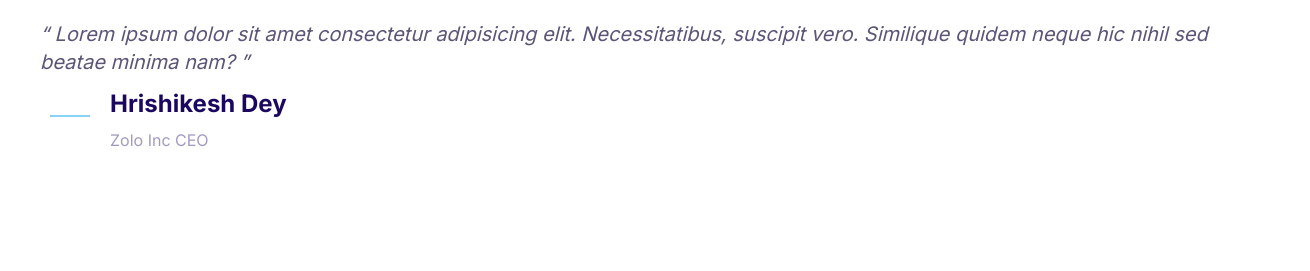
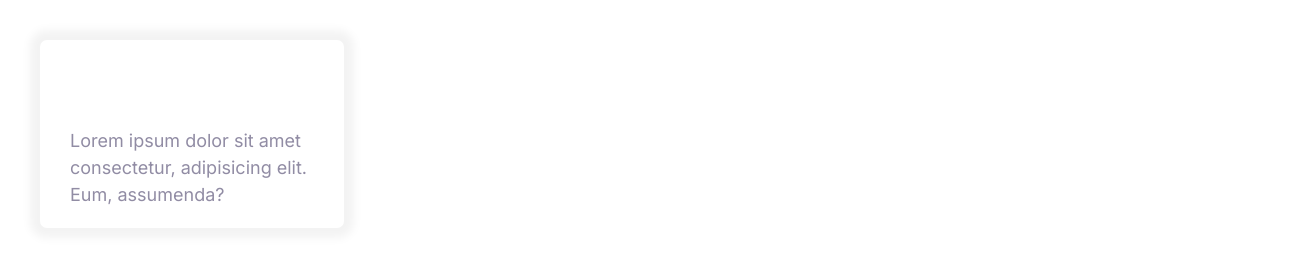
Before and after one commit to Hrishikeshdeyofficial/Hrishikeshdeyofficial, a plain HTML site: page index.html in a window 1280 px wide. Shown: the whole page, 1310 px wide, since content can reach past the window. Drawn offline with Linux system fonts and the light colour scheme.

Commit message:
Building cards

```diff
--- a/css/styles.css
+++ b/css/styles.css
@@ -359,3 +359,26 @@ a{
         font-size: 1.6rem;
     }
 }
+
+
+/* Cards */
+.card {
+    border-radius: 7px;
+    box-shadow: 0 0 10px 10px #f3f3f3;
+    overflow: hidden;
+  }
+
+  .card__header,
+  .card__body {
+    padding: 2rem 3rem;
+  }
+
+  .card--primary .card__header {
+    background: var(--color-primary);
+    color: #fff;
+  }
+
+  .card--secondary .card__header {
+    background: var(--color-secondary);
+    color: #fff;
+  }
--- a/index.html
+++ b/index.html
@@ -14,22 +14,14 @@
     />
   </head>
   <body>
-    <blockquote class="quotes">
-      <p class="quote__text">
-        Lorem ipsum dolor sit amet consectetur adipisicing elit. Necessitatibus,
-        suscipit vero. Similique quidem neque hic nihil sed beatae minima nam?
-      </p>
-      <footer>
-        <span class="media__image">
-          <svg class="icon icon--primary">
-            <use xlink:href="images/sprite.svg#line"></use>
-          </svg>
-        </span>
-        <span class="media__body">
-          <h3 class="media__title quote__author">Hrishikesh Dey</h3>
-          <p class="quote__org">Zolo Inc CEO</p>
-        </span>
-      </footer>
-    </blockquote>
+    <div style="width: 30%; padding: 4rem">
+      <div class="card card--secondary">
+        <header class="card__header">Card Title</header>
+        <div class="card__body">
+          Lorem ipsum dolor sit amet consectetur, adipisicing elit. Eum,
+          assumenda?
+        </div>
+      </div>
+    </div>
   </body>
 </html>
```
Also changed, not shown: components/quote.html (added, +17 -0 lines).
